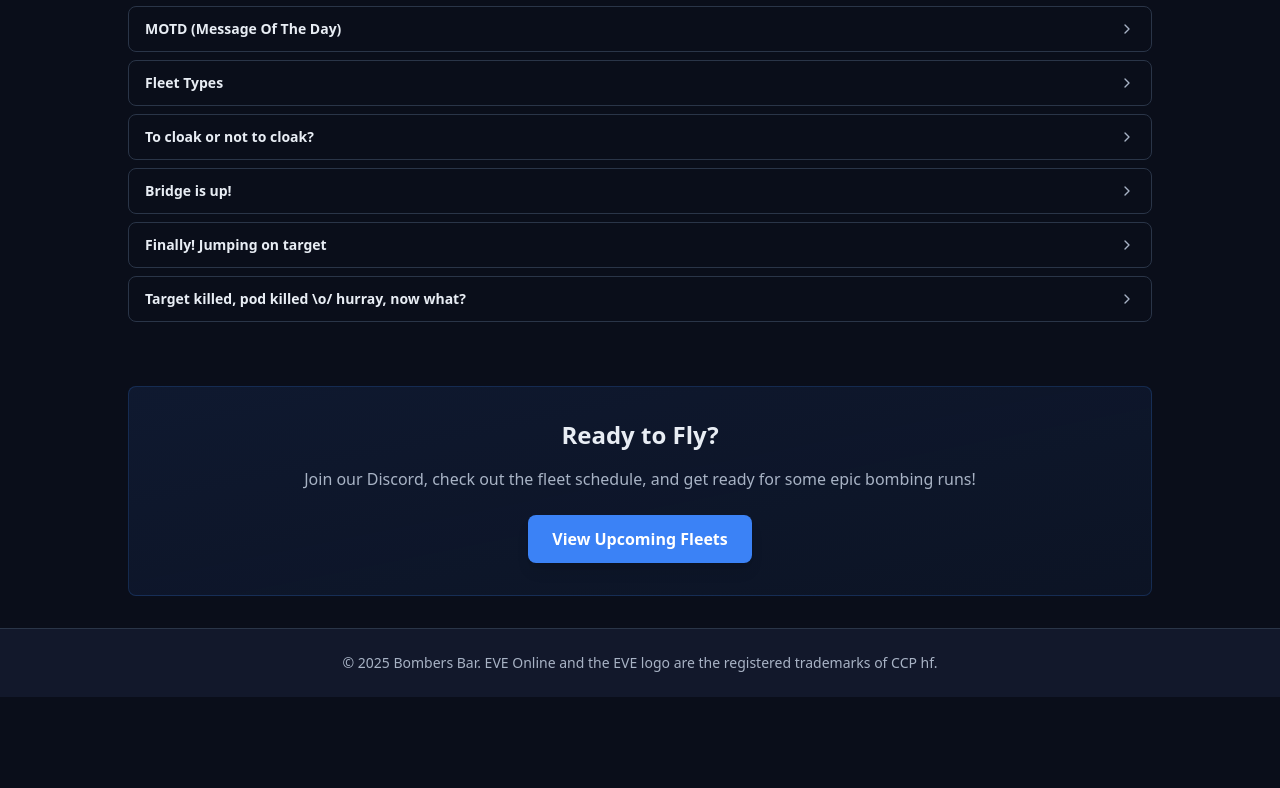
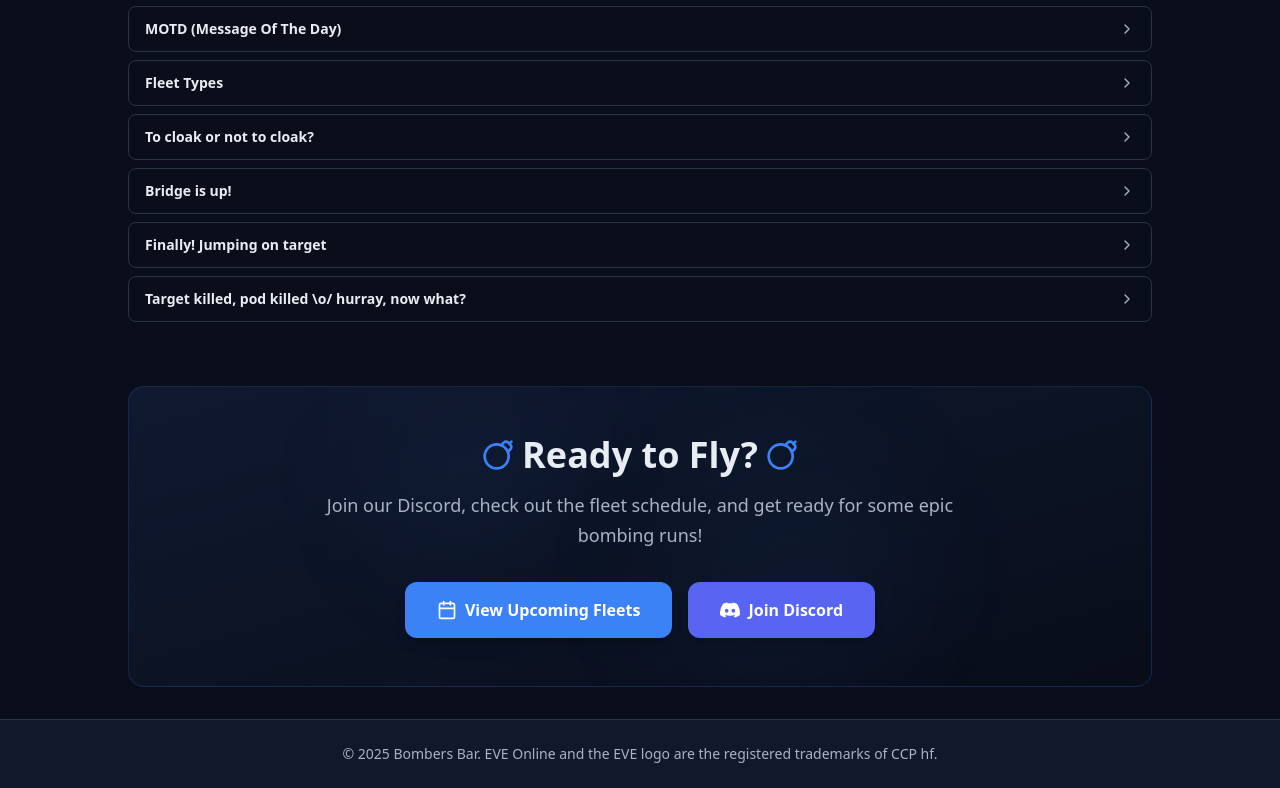
Before and after one commit to matthonesty/bb-react, a Next.js app: page /about in a window 1280 px wide. Shown: the part 4540-5328 px from the top of the page. Before the commit the page ends 5237 px from the top, so only its background shows below. Built offline with nearby package versions, Linux system fonts and the light colour scheme; no server answers; the database is empty.

Commit message:
Redesign outro CTA section with gradient decorations, bomb icons, and dual action buttons

```diff
--- a/app/about/page.tsx
+++ b/app/about/page.tsx
@@ -798,17 +798,41 @@ export default function AboutPage() {
         </section>
 
         {/* Call to Action */}
-        <div className="rounded-lg bg-gradient-to-br from-primary/10 to-primary/5 border border-primary/20 p-8 text-center">
-          <h2 className="text-2xl font-bold text-foreground mb-4">Ready to Fly?</h2>
-          <p className="text-foreground-muted mb-6">
+        <div className="relative rounded-2xl bg-gradient-to-br from-primary/10 via-primary/5 to-transparent border border-primary/20 p-10 md:p-12 text-center overflow-hidden">
+          {/* Background decorations */}
+          <div className="absolute top-0 left-1/4 w-48 h-48 bg-gradient-to-br from-primary/10 to-transparent rounded-full blur-3xl" />
+          <div className="absolute bottom-0 right-1/4 w-64 h-64 bg-gradient-to-tl from-primary/10 to-transparent rounded-full blur-3xl" />
+
+          <div className="relative z-10">
+            <div className="inline-flex items-center justify-center gap-2 mb-4">
+              <Bomb className="h-8 w-8 text-primary" />
+              <h2 className="text-3xl md:text-4xl font-bold text-foreground">Ready to Fly?</h2>
+              <Bomb className="h-8 w-8 text-primary" />
+            </div>
+            <p className="text-lg text-foreground-muted mb-8 max-w-2xl mx-auto leading-relaxed">
               Join our Discord, check out the fleet schedule, and get ready for some epic bombing runs!
             </p>
+            <div className="flex flex-wrap justify-center gap-4">
               <a
                 href="/"
-            className="inline-flex items-center gap-2 rounded-lg bg-primary px-6 py-3 font-semibold text-white shadow-lg transition-all hover:bg-primary/80 hover:shadow-xl"
+                className="inline-flex items-center gap-2 rounded-xl bg-primary px-8 py-4 font-semibold text-white shadow-lg transition-all hover:bg-primary/80 hover:shadow-xl hover:-translate-y-0.5"
               >
+                <Calendar className="h-5 w-5" />
                 View Upcoming Fleets
               </a>
+              <a
+                href="https://discord.gg/yqQFDqRXvr"
+                target="_blank"
+                rel="noopener noreferrer"
+                className="inline-flex items-center gap-2 rounded-xl bg-[#5865F2] px-8 py-4 font-semibold text-white shadow-lg transition-all hover:bg-[#4752C4] hover:shadow-xl hover:-translate-y-0.5"
+              >
+                <svg className="h-5 w-5" viewBox="0 0 24 24" fill="currentColor">
+                  <path d="M20.317 4.37a19.791 19.791 0 0 0-4.885-1.515a.074.074 0 0 0-.079.037c-.21.375-.444.864-.608 1.25a18.27 18.27 0 0 0-5.487 0a12.64 12.64 0 0 0-.617-1.25a.077.077 0 0 0-.079-.037A19.736 19.736 0 0 0 3.677 4.37a.07.07 0 0 0-.032.027C.533 9.046-.32 13.58.099 18.057a.082.082 0 0 0 .031.057a19.9 19.9 0 0 0 5.993 3.03a.078.078 0 0 0 .084-.028a14.09 14.09 0 0 0 1.226-1.994a.076.076 0 0 0-.041-.106a13.107 13.107 0 0 1-1.872-.892a.077.077 0 0 1-.008-.128a10.2 10.2 0 0 0 .372-.292a.074.074 0 0 1 .077-.01c3.928 1.793 8.18 1.793 12.062 0a.074.074 0 0 1 .078.01c.12.098.246.198.373.292a.077.077 0 0 1-.006.127a12.299 12.299 0 0 1-1.873.892a.077.077 0 0 0-.041.107c.36.698.772 1.362 1.225 1.993a.076.076 0 0 0 .084.028a19.839 19.839 0 0 0 6.002-3.03a.077.077 0 0 0 .032-.054c.5-5.177-.838-9.674-3.549-13.66a.061.061 0 0 0-.031-.03zM8.02 15.33c-1.183 0-2.157-1.085-2.157-2.419c0-1.333.956-2.419 2.157-2.419c1.21 0 2.176 1.096 2.157 2.42c0 1.333-.956 2.418-2.157 2.418zm7.975 0c-1.183 0-2.157-1.085-2.157-2.419c0-1.333.955-2.419 2.157-2.419c1.21 0 2.176 1.096 2.157 2.42c0 1.333-.946 2.418-2.157 2.418z"/>
+                </svg>
+                Join Discord
+              </a>
+            </div>
+          </div>
         </div>
       </div>
     </PageContainer>
```
Lines whose indentation alone changed are shown as unchanged.
